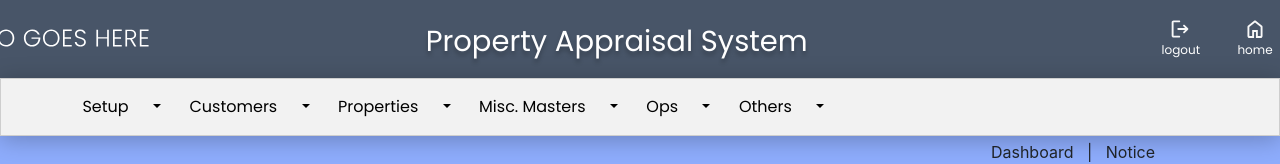
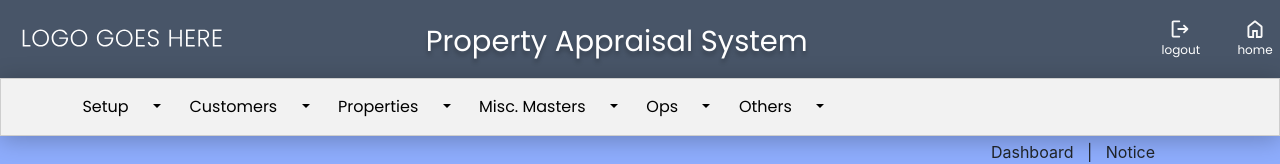
Before and after one commit to shobhit290999/ameya, a plain HTML site: page index.html in a window 1280 px wide. Shown: the top 164 px of the page. Drawn offline with nearby package versions, Linux system fonts and the light colour scheme.

Commit message:
Add files via upload

```diff
--- a/index.html
+++ b/index.html
@@ -281,7 +281,7 @@ font-size: 14px;
         <div class="row">
           <div class="col-2">
             <div class="logo">
-				<a href="index.html"><img src="images/logo.svg" alt="LOGO" height="30" width="200" style="margin-left:-73px" ></a>
+				<a href="index.html"><img src="images/logo.svg" alt="LOGO" height="30" width="200" ></a>
 			</div>
           </div>
           <div class="col-6">
```
